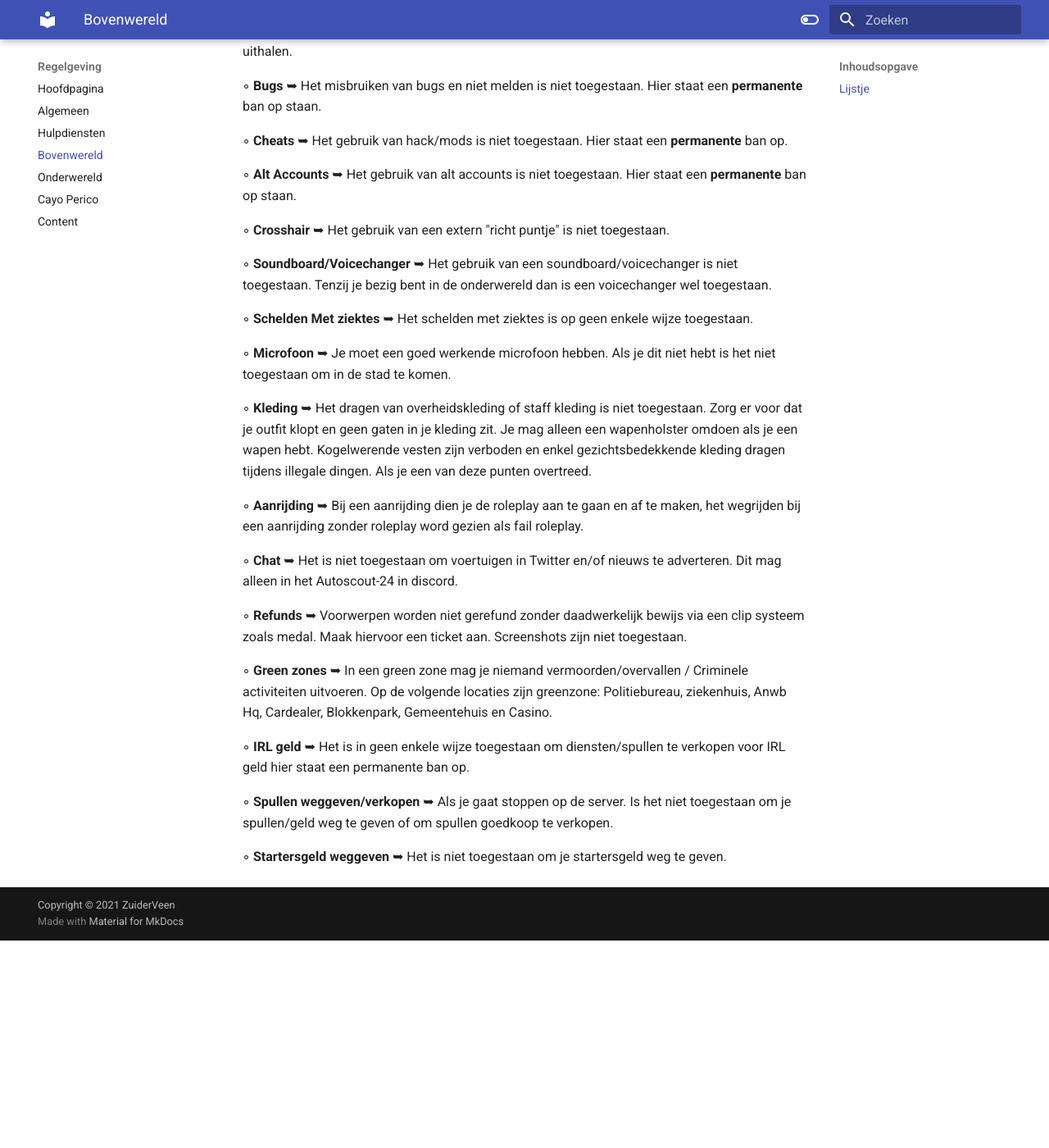
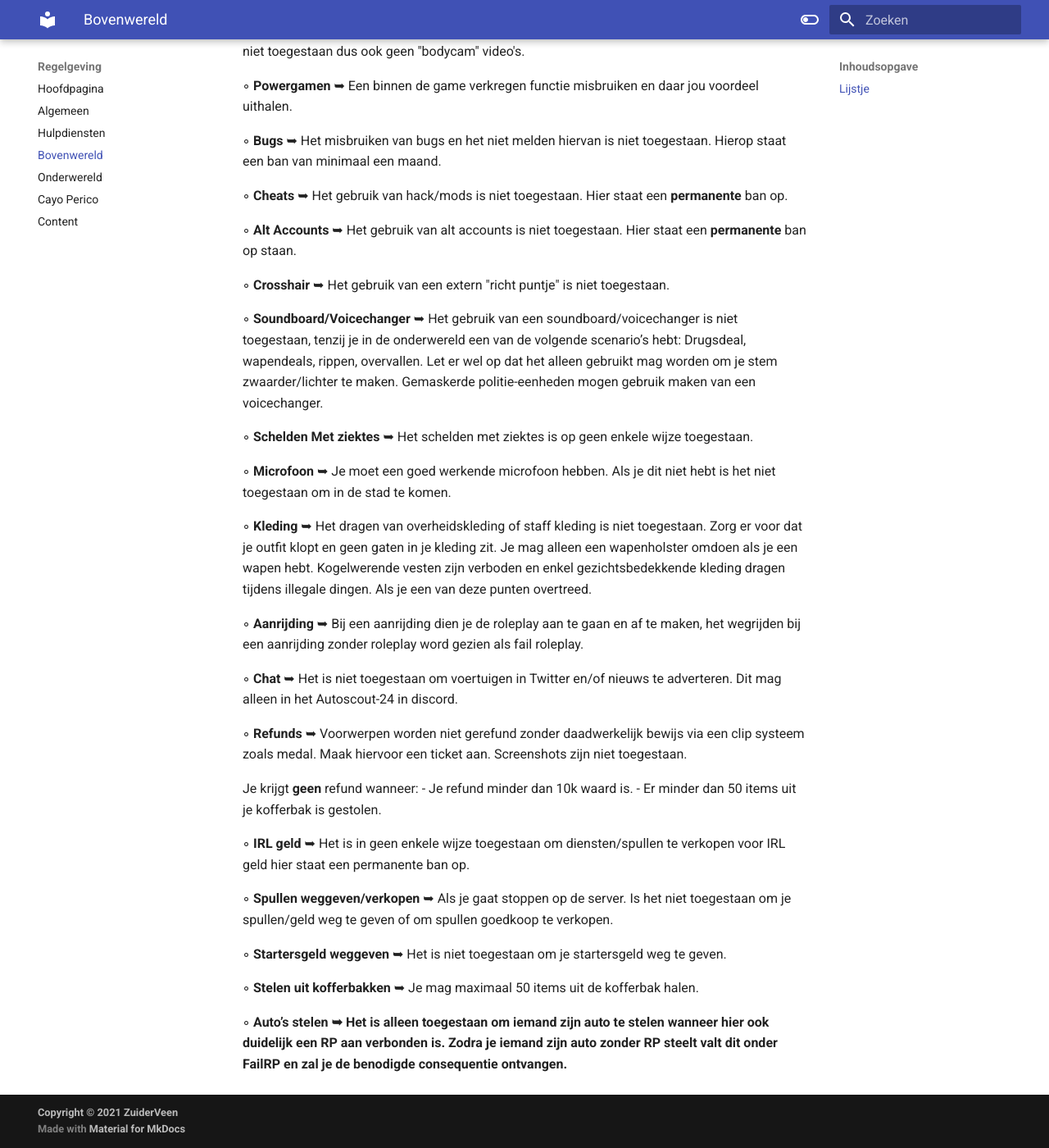
Before and after one commit to CappaWappa/Regels, an MkDocs documentation site: the page built from docs/bovenwereld.md, in a window 1280 px wide and 1400 px high, scrolled down 1006 px. Shown: the whole window at 82% size. Built offline with MkDocs 1.6.1 and Material for MkDocs 9.7.7, drawn with Linux system fonts in a browser that asks for light colours; comment, search, counter and statistics services are not loaded; before the commit the page ends 2153 px from its top, so only the background shows below that; some of the changed text lies outside the part shown.

Commit message:
Update bovenwereld.md

```diff
--- a/docs/bovenwereld.md
+++ b/docs/bovenwereld.md
@@ -7,6 +7,11 @@
 ◦ <b>Gta Drive Style</b> ➥ Het met hoge snelheden door de stad heen rijden, stunt jumps nemen, onrealistisch offroad rijden, rammen van andere voertuigen en met hoge snelheid met een lekke band rijden is niet toegestaan. Off-road banden zijn puur cosmetisch en hebben geen effect op de weg.
 
 ◦ <b>Karakter Breken</b> ➥ Het ooc gaan in een roleplay situatie is niet toegestaan. Als iemand dit doet probeer het scenario zo goed mogelijk te eindigen. Je moet ten alle tijden de roleplay afmaken
+
+◦ <b>Praten terwijl je dood bent</b> ➥ Je mag niet meer praten:
+- Als je bent vermoord door een vuurwapen.
+- Als je bent doodgestoken / geslagen.
+- Als je geen bloed meer in je lichaam hebt.
 
 ◦ <b>Combat Loggen</b> ➥ Het verlaten van de server tijdens een scenario is niet toegestaan. Bedenk voordat je een scenario begint of je genoeg tijd hebt. Ook het uitloggen terwijl je dood is niet toegestaan.
 
@@ -22,7 +27,7 @@
 
 ◦ <b>Powergamen</b> ➥ Een binnen de game verkregen functie misbruiken en daar jou voordeel uithalen.
 
-◦ <b>Bugs</b> ➥ Het misbruiken van bugs en niet melden is niet toegestaan. Hier staat een <b>permanente</b> ban op staan.
+◦ <b>Bugs</b> ➥ Het misbruiken van bugs en het niet melden hiervan is niet toegestaan. Hierop staat een ban van minimaal een maand.
 
 ◦ <b>Cheats</b> ➥ Het gebruik van hack/mods is niet toegestaan. Hier staat een <b>permanente</b> ban op.
 
@@ -30,7 +35,7 @@
 
 ◦ <b>Crosshair</b> ➥ Het gebruik van een extern "richt puntje" is niet toegestaan.
 
-◦ <b>Soundboard/Voicechanger</b> ➥ Het gebruik van een soundboard/voicechanger is niet toegestaan. Tenzij je bezig bent in de onderwereld dan is een voicechanger wel toegestaan.
+◦ <b>Soundboard/Voicechanger</b> ➥ Het gebruik van een soundboard/voicechanger is niet toegestaan, tenzij je in de onderwereld een van de volgende scenario’s hebt: Drugsdeal, wapendeals, rippen, overvallen. Let er wel op dat het alleen gebruikt mag worden om je stem zwaarder/lichter te maken. Gemaskerde politie-eenheden mogen gebruik maken van een voicechanger.
 
 ◦ <b>Schelden Met ziektes</b> ➥ Het schelden met ziektes is op geen enkele wijze toegestaan.
 
@@ -44,10 +49,16 @@
 
 ◦ <b>Refunds</b> ➥ Voorwerpen worden niet gerefund zonder daadwerkelijk bewijs via een clip systeem zoals medal. Maak hiervoor een ticket aan. Screenshots zijn niet toegestaan.
 
-◦ <b>Green zones</b> ➥ In een green zone mag je niemand vermoorden/overvallen / Criminele activiteiten uitvoeren. Op de volgende locaties zijn greenzone: Politiebureau, ziekenhuis, Anwb Hq, Cardealer, Blokkenpark, Gemeentehuis en Casino.
+Je krijgt <b>geen</b> refund wanneer:
+- Je refund minder dan 10k waard is.
+- Er minder dan 50 items uit je kofferbak is gestolen.
 
 ◦ <b>IRL geld</b> ➥ Het is in geen enkele wijze toegestaan om diensten/spullen te verkopen voor IRL geld hier staat een permanente ban op.
 
 ◦ <b>Spullen weggeven/verkopen</b> ➥ Als je gaat stoppen op de server. Is het niet toegestaan om je spullen/geld weg te geven of om spullen goedkoop te verkopen.
 
 ◦ <b>Startersgeld weggeven</b> ➥ Het is niet toegestaan om je startersgeld weg te geven.
+
+◦ <b>Stelen uit kofferbakken</b> ➥ Je mag maximaal 50 items uit de kofferbak halen.
+
+◦ <b>Auto’s stelen<b> ➥ Het is alleen toegestaan om iemand zijn auto te stelen wanneer hier ook duidelijk een RP aan verbonden is. Zodra je iemand zijn auto zonder RP steelt valt dit onder FailRP en zal je de benodigde consequentie ontvangen.
```
